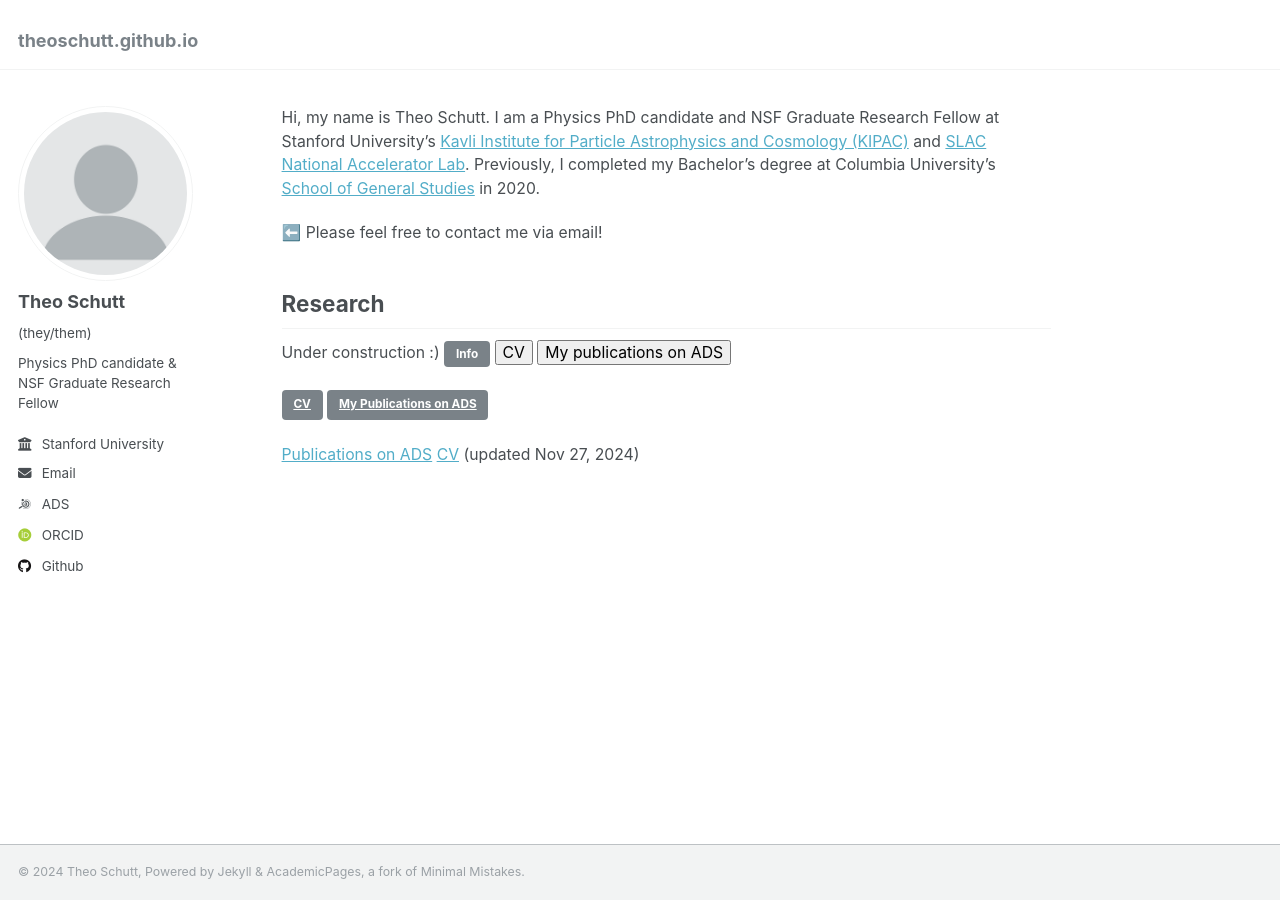
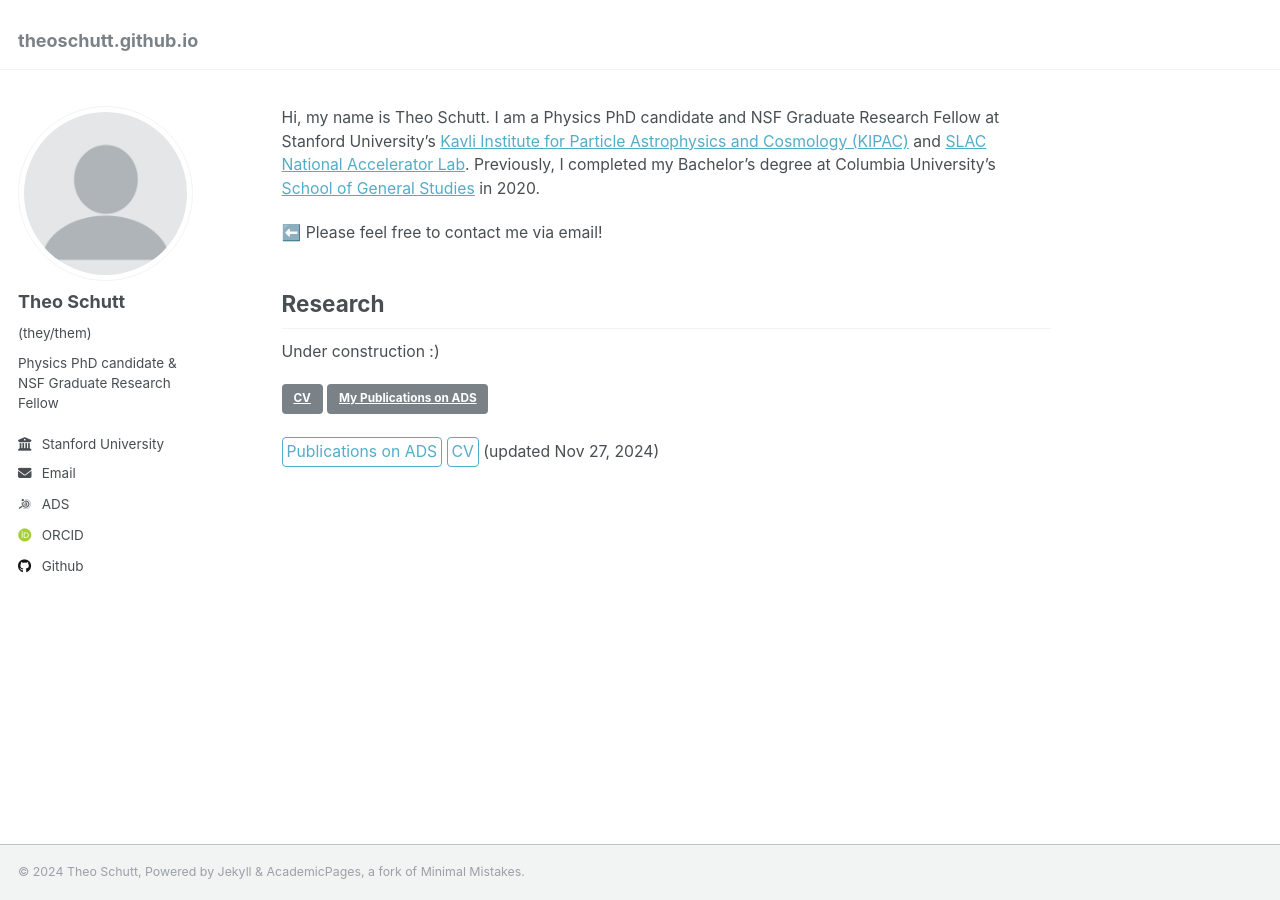
Before and after one commit to theoschutt/theoschutt.github.io, a Jekyll site: the page built from _pages/about.md, in a window 1280 px wide. Built offline with Jekyll 4.4.1, drawn with Linux system fonts in a browser that asks for light colours; some web fonts are replaced.

Commit message:
Update about.md

```diff
--- a/_pages/about.md
+++ b/_pages/about.md
@@ -13,12 +13,9 @@ Hi, my name is Theo Schutt. I am a Physics PhD candidate and NSF Graduate Resear
 Research
 ------
 Under construction :)
-<button class="btn">Info</button>
-<button name="cv" onclick="https://theoschutt.github.io/files/CV_public_20241127.pdf">CV</button>
-<button name="ads" onclick="https://ui.adsabs.harvard.edu/search/p_=0&q=orcid%3A0000-0002-7187-9628&sort=date%20desc%2C%20bibcode%20desc">My publications on ADS</button>
 
 <a class="btn" href="https://theoschutt.github.io/files/CV_public_20241127.pdf">CV</a>
 <a class="btn" href="https://ui.adsabs.harvard.edu/search/p_=0&q=orcid%3A0000-0002-7187-9628&sort=date%20desc%2C%20bibcode%20desc">My Publications on ADS</a>
 
-[Publications on ADS](https://ui.adsabs.harvard.edu/search/p_=0&q=orcid%3A0000-0002-7187-9628&sort=date%20desc%2C%20bibcode%20desc)
-[CV](https://theoschutt.github.io/files/CV_public_20241127.pdf) (updated Nov 27, 2024)
+[Publications on ADS](https://ui.adsabs.harvard.edu/search/p_=0&q=orcid%3A0000-0002-7187-9628&sort=date%20desc%2C%20bibcode%20desc){: .btn--general}
+[CV](https://theoschutt.github.io/files/CV_public_20241127.pdf){: .btn--general} (updated Nov 27, 2024)
```
